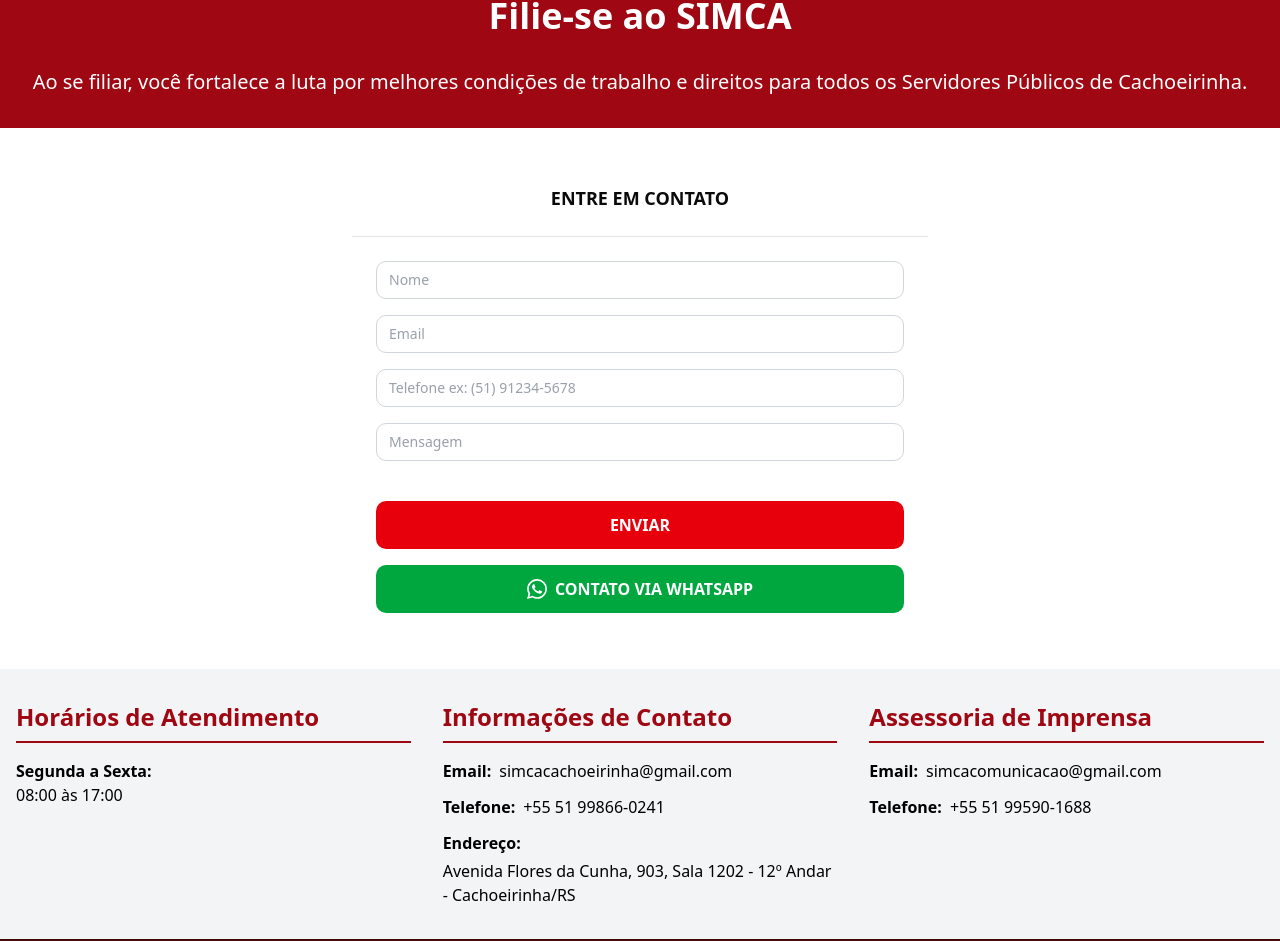
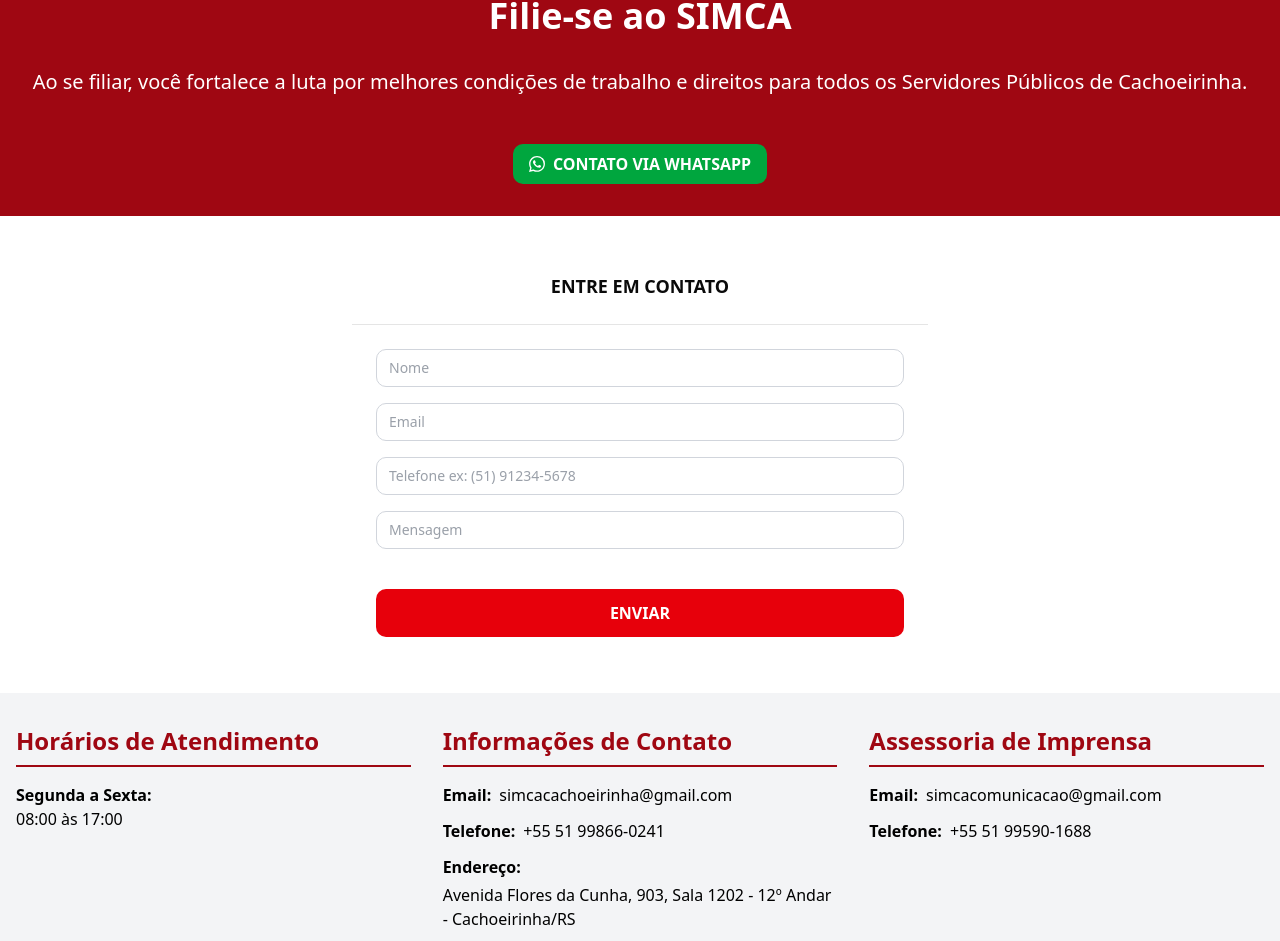
Before and after one commit to JoseLuizM1/simca, a Next.js app: page / in a window 1280 px wide. Shown: the part 2311-3252 px from the top of the page. Built offline with nearby package versions, Linux system fonts and the light colour scheme; no server answers; the database is empty.

Commit message:
ajuste botão whatsapp

```diff
--- a/src/components/join-section.tsx
+++ b/src/components/join-section.tsx
@@ -66,6 +66,19 @@ export default function JoinSection() {
                         Ao se filiar, você fortalece a luta por melhores condições de trabalho e direitos para todos os Servidores Públicos de Cachoeirinha.
                         <br />
                     </span>
+
+                    <button
+                        type="button"
+                        onClick={() => window.open('https://wa.me/+555198660241?text=Olá,%20gostaria%20de%20me%20filiar%20ao%20SIMCA.', '_blank')}
+                        className="px-4 py-2 mt-4 font-bold text-white uppercase transition-all rounded-lg shadow-soft-md bg-green-600 hover:bg-green-700 flex items-center justify-center gap-2"
+                    >
+                        <svg className="w-4 h-4" fill="currentColor" viewBox="0 0 24 24">
+                            <path d="M17.472 14.382c-.297-.149-1.758-.867-2.03-.967-.273-.099-.471-.148-.67.15-.197.297-.767.966-.94 1.164-.173.199-.347.223-.644.075-.297-.15-1.255-.463-2.39-1.475-.883-.788-1.48-1.761-1.653-2.059-.173-.297-.018-.458.13-.606.134-.133.298-.347.446-.52.149-.174.198-.298.298-.497.099-.198.05-.371-.025-.52-.075-.149-.669-1.612-.916-2.207-.242-.579-.487-.5-.669-.51-.173-.008-.371-.01-.57-.01-.198 0-.52.074-.792.372-.272.297-1.04 1.016-1.04 2.479 0 1.462 1.065 2.875 1.213 3.074.149.198 2.096 3.2 5.077 4.487.709.306 1.262.489 1.694.625.712.227 1.36.195 1.871.118.571-.085 1.758-.719 2.006-1.413.248-.694.248-1.289.173-1.413-.074-.124-.272-.198-.57-.347m-5.421 7.403h-.004a9.87 9.87 0 01-5.031-1.378l-.361-.214-3.741.982.998-3.648-.235-.374a9.86 9.86 0 01-1.51-5.26c.001-5.45 4.436-9.884 9.888-9.884 2.64 0 5.122 1.03 6.988 2.898a9.825 9.825 0 012.893 6.994c-.003 5.45-4.437 9.884-9.885 9.884m8.413-18.297A11.815 11.815 0 0012.05 0C5.495 0 .16 5.335.157 11.892c0 2.096.547 4.142 1.588 5.945L.057 24l6.305-1.654a11.882 11.882 0 005.683 1.448h.005c6.554 0 11.89-5.335 11.893-11.893A11.821 11.821 0 0020.885 3.488" />
+                        </svg>
+                        Contato via WhatsApp
+                    </button>
+
+
                 </div>
             </section>
             <section className="px-4 sm:px-6 lg:px-8 py-8">
@@ -138,16 +151,7 @@ export default function JoinSection() {
                                         {isLoading ? 'Enviando...' : 'Enviar'}
                                     </button>
 
-                                <button
-                                    type="button"
-                                    onClick={() => window.open('https://wa.me/+555198660241', '_blank', '_blank')}
-                                    className="w-full px-6 py-3 mt-4 font-bold text-white uppercase transition-all rounded-lg shadow-soft-md bg-green-600 hover:bg-green-700 flex items-center justify-center gap-2"
-                                >
-                                    <svg className="w-5 h-5" fill="currentColor" viewBox="0 0 24 24">
-                                        <path d="M17.472 14.382c-.297-.149-1.758-.867-2.03-.967-.273-.099-.471-.148-.67.15-.197.297-.767.966-.94 1.164-.173.199-.347.223-.644.075-.297-.15-1.255-.463-2.39-1.475-.883-.788-1.48-1.761-1.653-2.059-.173-.297-.018-.458.13-.606.134-.133.298-.347.446-.52.149-.174.198-.298.298-.497.099-.198.05-.371-.025-.52-.075-.149-.669-1.612-.916-2.207-.242-.579-.487-.5-.669-.51-.173-.008-.371-.01-.57-.01-.198 0-.52.074-.792.372-.272.297-1.04 1.016-1.04 2.479 0 1.462 1.065 2.875 1.213 3.074.149.198 2.096 3.2 5.077 4.487.709.306 1.262.489 1.694.625.712.227 1.36.195 1.871.118.571-.085 1.758-.719 2.006-1.413.248-.694.248-1.289.173-1.413-.074-.124-.272-.198-.57-.347m-5.421 7.403h-.004a9.87 9.87 0 01-5.031-1.378l-.361-.214-3.741.982.998-3.648-.235-.374a9.86 9.86 0 01-1.51-5.26c.001-5.45 4.436-9.884 9.888-9.884 2.64 0 5.122 1.03 6.988 2.898a9.825 9.825 0 012.893 6.994c-.003 5.45-4.437 9.884-9.885 9.884m8.413-18.297A11.815 11.815 0 0012.05 0C5.495 0 .16 5.335.157 11.892c0 2.096.547 4.142 1.588 5.945L.057 24l6.305-1.654a11.882 11.882 0 005.683 1.448h.005c6.554 0 11.89-5.335 11.893-11.893A11.821 11.821 0 0020.885 3.488"/>
-                                    </svg>
-                                    Contato via WhatsApp
-                                </button>
+
                                 </div>
                             </form>
                         </div>
```
